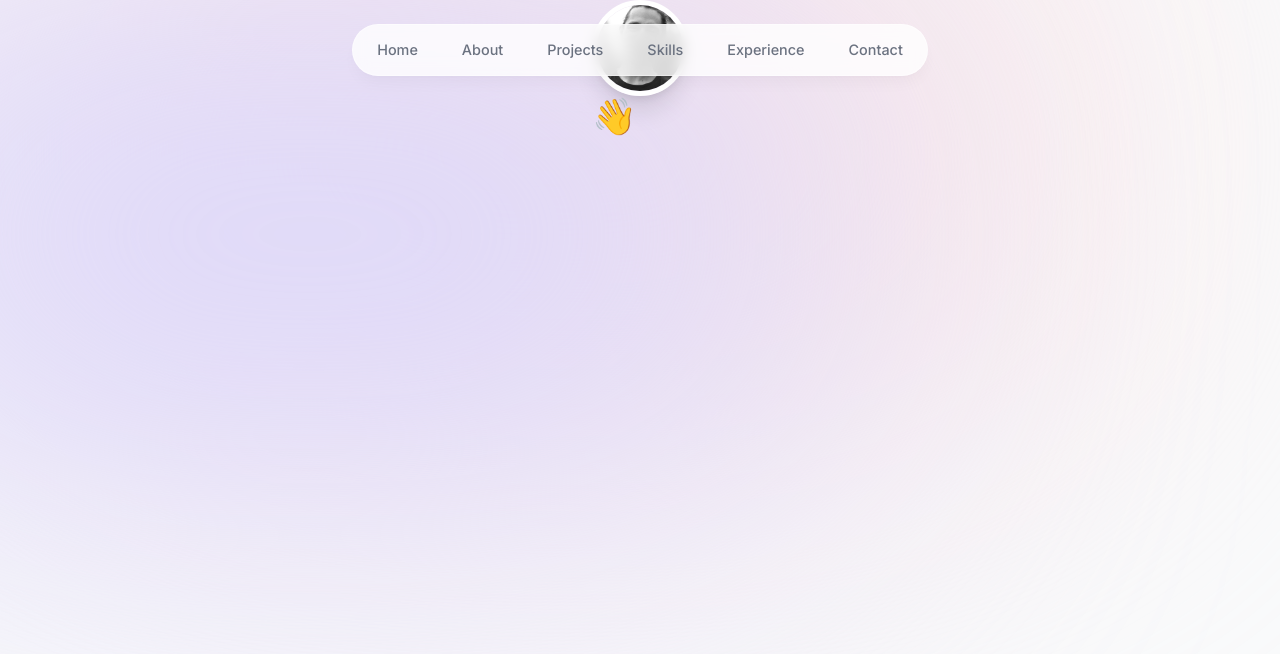
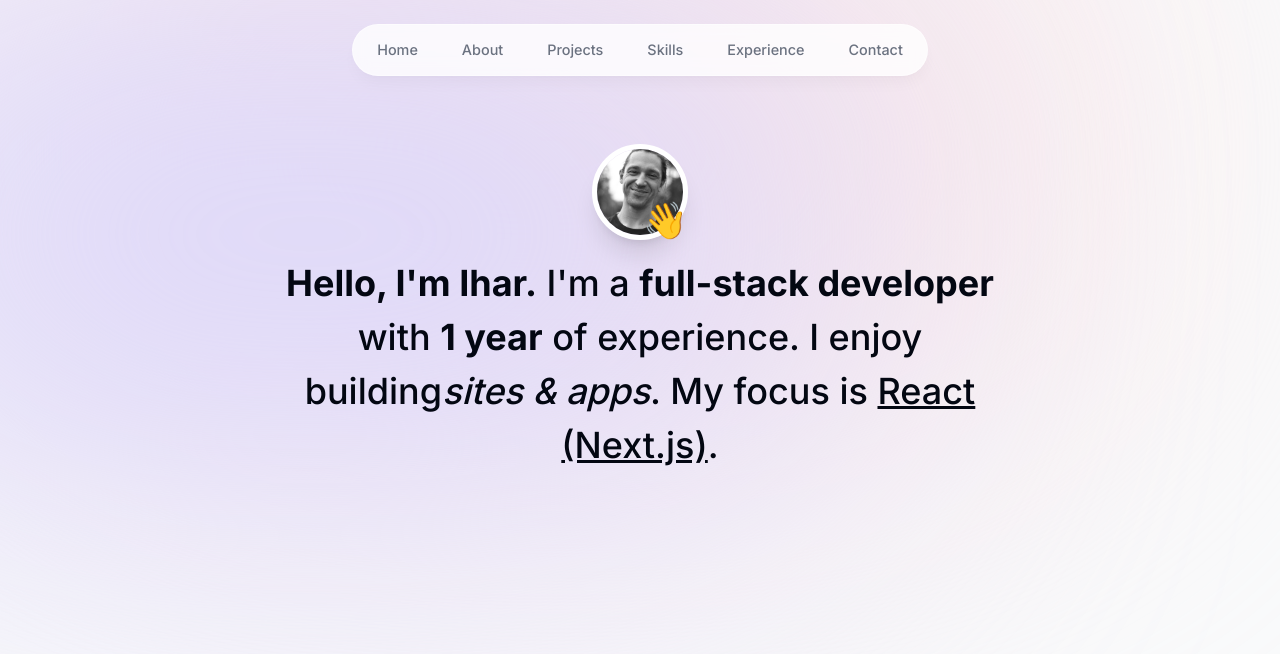
Before and after one commit to IharBahamaz/portfolio-project, a Next.js app: page / in a window 1280 px wide. Shown: the top 654 px of the page. Built offline with nearby package versions, Linux system fonts and the light colour scheme.

Commit message:
Setting up text block

```diff
--- a/app/layout.tsx
+++ b/app/layout.tsx
@@ -17,7 +17,7 @@
   return (
     <html lang="en">
       <body
-        className={`${inter.className} bg-gray-50 text-gray-950 relative h-[5000px]`}
+        className={`${inter.className} bg-gray-50 text-gray-950 relative h-[5000px] pt-28 sm:pt-36`}
       >
         <div
           className="bg-[#fbe2e3] absolute top-[-6rem] -z-10 right-[11rem] h-[31.25rem] w-[31.25rem] rounded-full blur-[10rem]
--- a/app/page.tsx
+++ b/app/page.tsx
@@ -2,7 +2,7 @@
 
 export default function Home() {
   return (
-    <main className="">
+    <main className="flex flex-col items-center px-4">
       <Intro />
     </main>
   );
--- a/components/Intro.tsx
+++ b/components/Intro.tsx
@@ -1,11 +1,22 @@
+'use client';
+
+import { motion } from 'framer-motion';
 import Image from 'next/image';
 import React from 'react';
 
 const Intro = () => {
   return (
-    <section>
+    <section className="mb-28 max-w-[50rem] text-center sm:mb-0">
       <div className="flex items-center justify-center">
-        <div>
+        <div className="relative">
+          <motion.div
+            initial={{ opacity: 0, scale: 0 }}
+            animate={{ opacity: 1, scale: 1 }}
+            transition={{
+              type: 'tween',
+              duration: 0.2,
+            }}
+          >
             <Image
               src="/IMG_0549.jpg"
               alt="person"
@@ -15,9 +26,36 @@
               priority={true}
               className="h-24 w-24 rounded-full object-cover border-[0.35rem] border-white shadow-xl"
             />
-          <span className="text-4xl"> 👋</span>
+          </motion.div>
+          <motion.span
+            className="absolute bottom-0 right-0 text-4xl "
+            initial={{ opacity: 0, scale: 0 }}
+            animate={{ opacity: 1, scale: 1 }}
+            transition={{
+              type: 'spring',
+              stiffness: 125,
+              delay: 0.1,
+              duration: 0.7,
+            }}
+          >
+            {' '}
+            👋
+          </motion.span>
         </div>
       </div>
+
+      <motion.p
+        className="mb-10 mt-4 px-4 text-2xl font-medium !leading-[1.5] sm:text-4xl"
+        initial={{ opacity: 0, y: 100 }}
+        animate={{ opacity: 1, y: 0 }}
+      >
+        <span className="font-bold">Hello, I&apos;m Ihar.</span> I&apos;m a{' '}
+        <span className="font-bold">full-stack developer</span> with{' '}
+        <span className="font-bold">1 year</span> of experience. I enjoy
+        building
+        <span className="italic">sites & apps</span>. My focus is{' '}
+        <span className="underline">React (Next.js)</span>.
+      </motion.p>
     </section>
   );
 };
```
Lines whose indentation alone changed are shown as unchanged.
